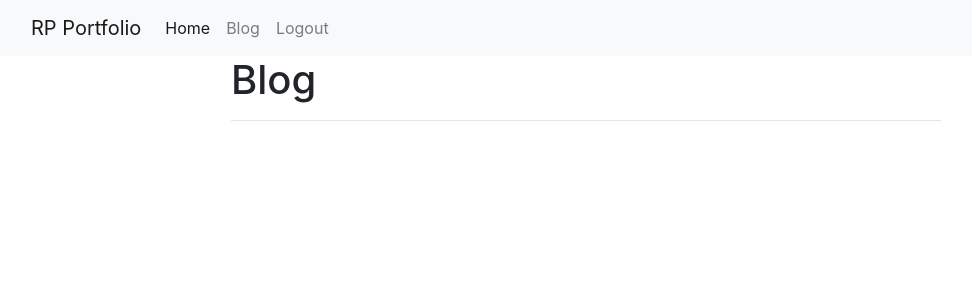
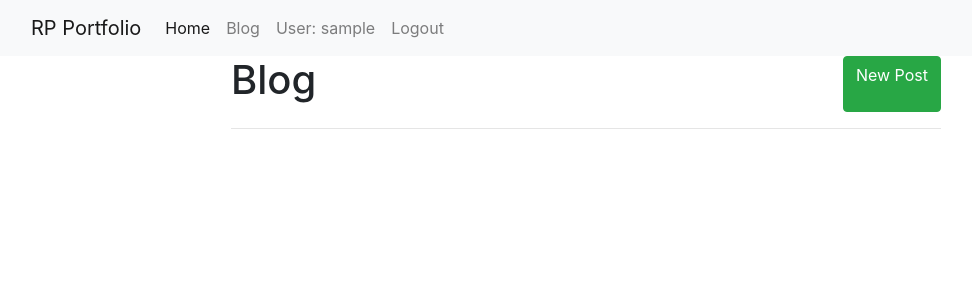
Before and after one commit to MashodRana/django-portfolio, a Django app: page /blog/ in a window 1280 px wide. Shown: the top 300 px of the page, without its empty margins (54-1026 px from the left). Run offline with Django 4.2, Linux system fonts and the light colour scheme; the visitor is signed in with stand-in values (Sample User, id 1); data that the repository does not hold is empty; some libraries are stand-ins or nearby versions.

Commit message:
post adding

```diff
--- a/blog/urls.py
+++ b/blog/urls.py
@@ -6,5 +6,7 @@ from blog import views
 urlpatterns = [
     path('', views.post_view, name='posts' ),
     path('<int:id>/', views.post_detail_view, name='post_detail'),
+    path("add/", views.post_add_view, name='post_add'),
     path("<category>/", views.post_category_view, name='post_category'),
+
 ]
--- a/blog/views.py
+++ b/blog/views.py
@@ -1,7 +1,7 @@
 from django.shortcuts import render
 
 from blog.models import PostModel, CategoryModel, CommentModel
-from blog.forms import CommentForm
+from blog.forms import CommentForm, PostForm
 
 
 # Create your views here.
@@ -16,19 +16,23 @@ def post_view(request):
 
 def post_detail_view(request, id):
     post = PostModel.objects.get(pk=id)
-
+    print(request.user)
+    print(request.user.username)
     if request.method=='POST':
         form = CommentForm(request.POST)
-        print(form)
         if form.is_valid():
             comment = CommentModel(
-                author=form.cleaned_data.get('author'),
+                author=str(request.user.username),
                 body=form.cleaned_data.get('body'),
                 post=post
             )
             comment.save()
 
     comments = CommentModel.objects.filter(post=post)
+    for com in comments:
+        print(com.author)
+        print(com.body)
+        print()
 
     context = {
         'title': 'Post Detail',
@@ -39,6 +43,20 @@ def post_detail_view(request, id):
 
     return render(request=request, template_name='blog/post_detail.html', context=context)
 
+def post_add_view(request):
+    print("I am in the post add view")
+    form = PostForm()
+    if request.method=='POST':
+        pass
+    context = {
+        'title': 'Add new post',
+        'form': form,
+    }
+    print("I am here........")
+    return render(request=request, template_name='blog/post_add.html', context=context)
+
+
+
 def post_category_view(request, category):
     posts = PostModel.objects.filter(categories__name__contains=category).order_by('-created_on')
     context = {
--- a/my_portfolio/urls.py
+++ b/my_portfolio/urls.py
@@ -17,6 +17,7 @@ from django.contrib import admin
 from django.urls import path, include
 
 urlpatterns = [
+    path('', include('users.urls')),
     path('admin/', admin.site.urls),
     path('projects/', include('projects.urls')),
     path('blog/', include('blog.urls'))
--- a/templates/base.html
+++ b/templates/base.html
@@ -33,6 +33,9 @@
             </li>
            {% else %}
            <li class="nav-item">
+            <a class="nav-link" href="#">User: {{user.username}}</a>
+           </li>
+           <li class="nav-item">
             <a class="nav-link" href="{% url 'logout' %}">Logout</a>
            </li>
            {% endif %}
--- a/templates/blog/post_detail.html
+++ b/templates/blog/post_detail.html
@@ -16,10 +16,6 @@
     <form action="/blog/{{ post.pk }}/" method="post">
         {% csrf_token %}
         <div class="form-group">
-            <label for="exampleFormControlInput1">Name</label>
-            <input name="author" type="text" class="form-control" id="exampleFormControlInput1" placeholder="Your Name">
-        </div>
-        <div class="form-group">
             <label for="exampleFormControlTextarea1">Comment</label>
             <textarea name="body" class="form-control" id="exampleFormControlTextarea1" rows="3"></textarea>
         </div>
--- a/templates/blog/posts.html
+++ b/templates/blog/posts.html
@@ -1,7 +1,12 @@
 {% extends "base.html" %}
 {% block page_content %}
 <div class="col-md-8 offset-md-2">
-    <h1>Blog</h1>
+    <div class="row">
+        <div class="col"><h1>Blog</h1> </div>
+        <div class="col d-flex justify-content-end">
+            <a class="btn btn-success" href="{% url 'post_add' %}">New Post</a>
+        </div>
+    </div>
     <hr>
     {% for post in posts %}
     <h2><a href="{% url 'post_detail' post.pk%}">{{ post.title }}</a></h2>
```
Also changed, not shown: blog/forms.py (+7 -2 lines), my_portfolio/settings.py (+15 -12 lines), templates/blog/post_add.html (added, +8 -0 lines).
